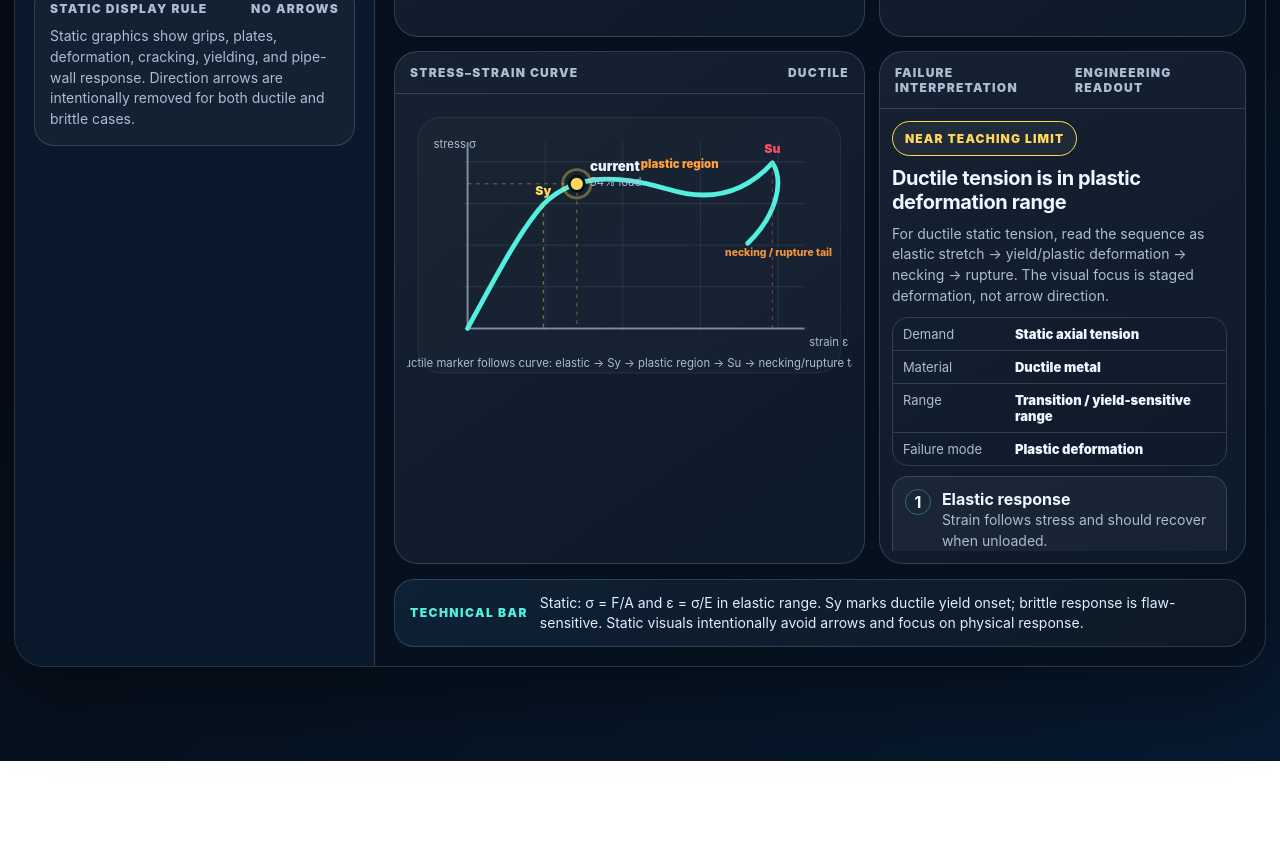
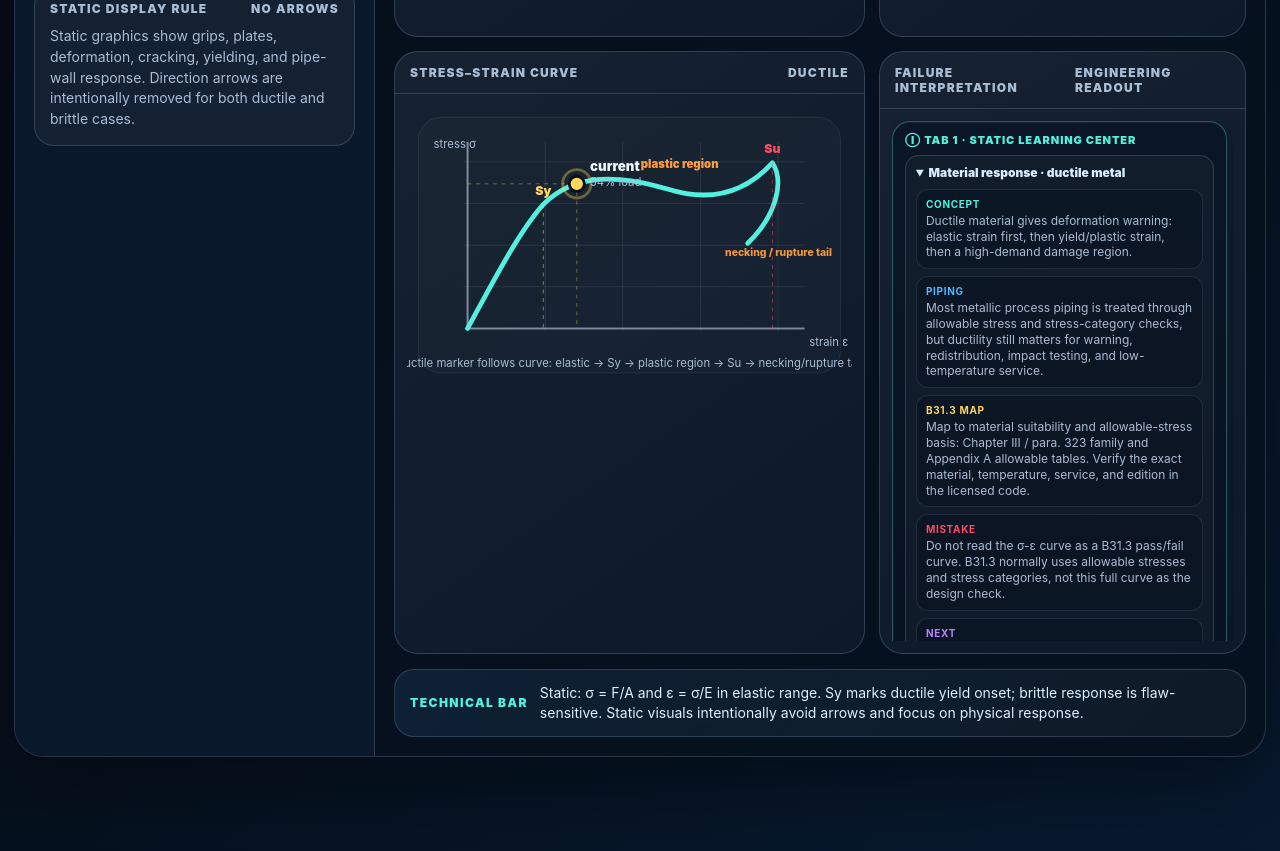
Before and after one commit to reallaksh19/PipingStressIllustration, a React (Vite) app in the folder failure-strength-lab-v3/: page / in a window 1280 px wide. Shown: the part 720-1571 px from the top of the page. Before the commit the page ends 1481 px from the top, so only its background shows below. Built offline with nearby package versions, Linux system fonts and the light colour scheme.

Commit message:
Make Learning Center visible for static and fatigue tabs

```diff
--- a/failure-strength-lab-v3/src/components/Interpretation.tsx
+++ b/failure-strength-lab-v3/src/components/Interpretation.tsx
@@ -23,17 +23,24 @@ type LearningHelper = {
 
 export function Interpretation({ state, status }: { state: LabState; status: Status }) {
   const readout = state.mode === 'fatigue' ? fatigueReadout(state) : staticReadout(state);
-  const learningPanelMaxHeight = state.mode === 'static' || state.mode === 'fatigue' ? 430 : 236;
+  const learningHelpers = state.mode === 'static'
+    ? staticLearningHelpers(state)
+    : state.mode === 'fatigue'
+      ? fatigueLearningHelpers(state)
+      : [];
+  const learningLabel = state.mode === 'fatigue' ? 'Tab 2 · Fatigue Learning Center' : 'Tab 1 · Static Learning Center';
 
   return <div
     className="interp failure-readout"
     style={{
       gap: 10,
-      maxHeight: learningPanelMaxHeight,
+      maxHeight: state.mode === 'static' || state.mode === 'fatigue' ? 520 : 236,
       overflowY: 'auto',
       paddingRight: 6,
     }}
   >
+    {learningHelpers.length > 0 && <LearningCenter label={learningLabel} helpers={learningHelpers} />}
+
     <span className="badge" style={{ color: status.color }}>{status.badge}</span>
     <h3 className="result-title">{readout.headline}</h3>
     <p className="copy">{readout.principle}</p>
@@ -51,9 +58,6 @@ export function Interpretation({ state, status }: { state: LabState; status: Sta
 
     <div className="bucket" style={{ borderColor: 'rgba(82,240,223,.28)' }}><b>Watch in the graphics</b><span className="copy">{readout.watch}</span></div>
     <div className="bucket" style={{ borderColor: 'rgba(255,215,91,.28)' }}><b>Boundary</b><span className="copy">{readout.caution}</span></div>
-
-    {state.mode === 'static' && <LearningCenter label="Tab 1 Learning Center" helpers={staticLearningHelpers(state)} />}
-    {state.mode === 'fatigue' && <LearningCenter label="Tab 2 Fatigue Learning Center" helpers={fatigueLearningHelpers(state)} />}
   </div>;
 }
 
@@ -63,12 +67,12 @@ function LearningCenter({ label, helpers }: { label: string; helpers: LearningHe
     style={{
       display: 'grid',
       gap: 8,
-      marginTop: 2,
+      marginBottom: 4,
       padding: '11px 12px',
       borderRadius: 18,
-      border: '1px solid rgba(82,240,223,.28)',
-      background: 'linear-gradient(180deg,rgba(9,20,36,.78),rgba(6,16,29,.92))',
-      boxShadow: 'inset 0 1px 0 rgba(255,255,255,.06)',
+      border: '1px solid rgba(82,240,223,.34)',
+      background: 'linear-gradient(180deg,rgba(9,20,36,.88),rgba(6,16,29,.95))',
+      boxShadow: 'inset 0 1px 0 rgba(255,255,255,.06), 0 10px 26px rgba(0,0,0,.24)',
     }}
   >
     <div style={{ color: '#52f0df', fontWeight: 950, letterSpacing: '.08em', textTransform: 'uppercase', fontSize: 11 }}>ⓘ {label}</div>
@@ -112,7 +116,7 @@ function staticLearningHelpers(state: LabState): LearningHelper[] {
         ? 'Most metallic process piping is treated through allowable stress and stress-category checks, but ductility still matters for warning, redistribution, impact testing, and low-temperature service.'
         : 'Low-temperature service, cast/fragile materials, old damage, flaws, or unsuitable material selection can make fracture sensitivity more important than visible yielding.',
       b313: 'Map to material suitability and allowable-stress basis: Chapter III / para. 323 family and Appendix A allowable tables. Verify the exact material, temperature, service, and edition in the licensed code.',
-      mistake: 'Do not read the σ–ε curve as a B31.3 pass/fail curve. B31.3 normally uses allowable stresses and stress categories, not this full curve as the design check.',
+      mistake: 'Do not read the σ-ε curve as a B31.3 pass/fail curve. B31.3 normally uses allowable stresses and stress categories, not this full curve as the design check.',
       next: 'For pipe-specific components, go to Pipe Stress · σθ σL τ after understanding the material response.',
     },
     {
@@ -136,11 +140,11 @@ function staticLearningHelpers(state: LabState): LearningHelper[] {
       next: 'Use Pipe Stress · σθ σL τ for hoop and longitudinal component names before any combined check.',
     },
     {
-      title: 'Stress–strain curve',
+      title: 'Stress-strain curve',
       route: 'education only',
       concept: 'The curve teaches elastic response, yield, plasticity, ultimate strength, and rupture/fracture behavior. The moving point is a teaching marker, not a code-calculated stress point.',
       piping: 'In piping work, the stress-strain idea helps interpret yielding and brittle behavior, but routine code checks are performed by stress category and allowable limits.',
-      b313: 'Use as background only. For code route, map to allowable stress S/Sh/Sc and stress categories; verify exact para. references and material tables in the project B31.3 edition.',
+      b313: 'Use as background only. For code route, map to allowable stress S/Sh/Sc and stress categories; verify exact paragraph references and material tables in the project B31.3 edition.',
       mistake: 'Do not compare this plotted point directly with B31.3 allowable stress. The plotted scale is normalized and qualitative.',
       next: 'For a code-style stress route, use Combined Stress only after selecting the correct source/category in Load Types.',
     },
@@ -150,7 +154,7 @@ function staticLearningHelpers(state: LabState): LearningHelper[] {
       concept: 'Tab 1 is the foundation: material response and static behavior. It prepares the user to understand why B31.3 separates pressure design, sustained stress, occasional stress, and displacement range.',
       piping: 'A pipe stress engineer typically checks routing, supports, nozzle loads, sustained/operating/test/occasional cases, and material/temperature limits using a model and project code basis.',
       b313: 'Initial map: 301 design conditions, 304 pressure design, 302.3.5 sustained/displacement stress categories, 302.3.6 occasional stress, 319 flexibility, 321 supports, 323 materials, Appendix A allowables. Educational paragraph map only.',
-      mistake: 'Do not say “code compliant” from this tab. It has no pipe size, material, temperature, pressure, support layout, SIF/flexibility factors, or load combinations.',
+      mistake: 'Do not say code compliant from this tab. It has no pipe size, material, temperature, pressure, support layout, SIF/flexibility factors, or load combinations.',
       next: 'Next helper rollout should start with Load Types because it decides which B31.3 route is relevant.',
     },
   ];
@@ -159,58 +163,56 @@ function staticLearningHelpers(state: LabState): LearningHelper[] {
 function fatigueLearningHelpers(state: LabState): LearningHelper[] {
   const logN = logCycles(state.fatigueCyclesSlider);
   const boundary = allowableStressRangePercent(logN);
-  const ratio = state.fatigueStressRange / Math.max(boundary, 1);
-  const nearBoundary = ratio > 0.82;
-  const cycleText = cycleLabel(state.fatigueCyclesSlider);
+  const nearBoundary = state.fatigueStressRange / Math.max(boundary, 1) > 0.82;
   const hotspotText = state.notchEnabled ? 'weld/notch hotspot active' : 'smooth detail selected';
 
   return [
     {
       title: 'Stress range Δσ',
       route: 'cyclic range',
-      concept: `Fatigue is driven by repeated stress range, not by one static peak. Current Δσ is ${state.fatigueStressRange}% in this normalized teaching view.`,
-      piping: 'In process piping, stress range may come from startup/shutdown thermal cycles, pressure pulsation, vibration, slugging, relief discharge, rotating equipment, or cyclic support movement.',
-      b313: 'Map cyclic displacement-type behavior to the displacement stress-range / flexibility route: 302.3.5(d), 319, and 319.4.4 family. Verify exact wording, edition, cycle factor, material, and service category in the licensed project code.',
-      mistake: 'Do not judge fatigue from maximum stress alone. A lower stress repeated many times can damage a weld toe or branch connection even when sustained stress looks acceptable.',
-      next: 'Use Load Types first to decide whether the source is thermal displacement, vibration, pressure pulsation, or occasional event before using Combined Stress.',
+      concept: `Fatigue is controlled by repeated stress range, not one static peak. Current Δσ is ${state.fatigueStressRange}% in this normalized teaching view.`,
+      piping: 'Repeated stress range can come from startup/shutdown, thermal cycling, vibration, pressure pulsation, slugging, relief events, rotating equipment, or cyclic support movement.',
+      b313: 'Map cyclic displacement-type behavior to displacement stress-range / flexibility route: 302.3.5(d), 319, and 319.4.4 family. Severe cyclic service may need deeper project fatigue assessment.',
+      mistake: 'Do not judge fatigue only from maximum stress. Lower stress repeated many times can be more damaging than one high static event.',
+      next: 'Use Load Types to classify the source, then use Pipe Expansion or Combined Stress only after the stress-range route is clear.',
     },
     {
       title: 'Cycles N',
       route: 'life axis',
-      concept: `The S-N axis is logarithmic. The current setting is about ${cycleText} cycles, and the displayed teaching boundary is about ${boundary.toFixed(0)}%.`,
-      piping: 'Batch operation, daily startup, compressor pulsation, pump vibration, and frequent thermal swing can make cycle count the governing fatigue input.',
-      b313: 'For displacement stress range, connect the cycle-count idea to stress-range reduction / cycle-factor interpretation in the B31.3 expansion stress-range route. Dynamic or vibration cases need project-specific evaluation.',
-      mistake: 'Do not combine always-present sustained load and cyclic stress range into one generic value. Mean load, range, source, and number of cycles are separate ideas.',
-      next: 'Review the S-N curve helper, then classify the physical load source in Load Types.',
+      concept: `The S-N axis is logarithmic: the current display is about ${cycleLabel(state.fatigueCyclesSlider)} cycles. Higher cycle count reduces the acceptable stress-range cue.`,
+      piping: 'Batch operation, compressor/pump pulsation, repeated trips, thermal swing count, and flow-induced vibration cycles can dominate fatigue risk even when sustained stress looks acceptable.',
+      b313: 'Use B31.3 expansion-stress-range and cycle-factor interpretation for displacement cycles. For vibration or pulsation, treat this app panel as screening and move to project-specific dynamic/fatigue evaluation.',
+      mistake: 'Do not combine always-present sustained stress and cyclic stress range into one generic slider. The number of reversals/cycles matters.',
+      next: 'Review hotspot and S-N limitation helpers before using the failure interpretation readout.',
     },
     {
       title: 'Weld toe / notch hotspot',
       route: hotspotText,
       concept: state.notchEnabled
-        ? 'A geometric discontinuity concentrates cyclic stress. The visual hotspot marks where crack initiation is most likely.'
-        : 'A smooth detail reduces local concentration, but fatigue can still occur when range and cycles are high.',
-      piping: 'Practical piping fatigue often initiates at weld toes, branch connections, small-bore connections, socket welds, attachments, clamps, pipe shoes, or local discontinuities.',
-      b313: 'Map local geometry effects to SIF/flexibility treatment where applicable: 319 with Appendix D / B31J-type interpretation. Component-specific treatment and project method must be checked.',
-      mistake: 'Do not rely only on nominal pipe-span stress for fatigue. The local detail class, weld profile, branch geometry, attachment, and vibration source can control the result.',
-      next: 'Use Pipe Stress for stress components, then use Load Types to select the correct code route.',
+        ? 'A local discontinuity concentrates cyclic stress. The weld toe/notch is the likely crack-initiation point in the teaching visual.'
+        : 'A smooth detail lowers local concentration, but fatigue can still occur if stress range and cycles are high enough.',
+      piping: 'Real piping fatigue often initiates at weld toes, branch connections, small-bore connections, socket welds, clamps, pipe shoes, and local attachment details.',
+      b313: 'Map local geometry effects to flexibility/SIF logic where applicable: 319 and Appendix D / B31J-type interpretation. Exact treatment depends on component and project method.',
+      mistake: 'Do not assume nominal pipe span stress alone captures weld-toe, branch-connection, or attachment fatigue hotspot demand.',
+      next: 'Use the local/cross-section panel to track initiation, growth, beach marks, and final fracture cue.',
     },
     {
       title: 'S-N curve limitation',
-      route: nearBoundary ? 'near/above warning' : 'below warning',
-      concept: `The S-N curve is a teaching boundary. The current point is ${nearBoundary ? 'near or above' : 'below'} the normalized warning line; it is not a code-certified fatigue calculation.`,
-      piping: 'Real piping fatigue assessment needs weld/detail quality, environment, corrosion, temperature, mean stress, stress concentration, dynamic amplification, support condition, and inspection history.',
-      b313: 'Do not treat this displayed S-N curve as the B31.3 equation. B31.3 routes cyclic displacement through expansion stress range, while vibration/pulsation or crack-like cases may need dynamic analysis or fracture mechanics outside this simple view.',
-      mistake: 'Do not label the plotted S-N point as pass/fail. It is normalized, qualitative, and intended to teach why repeated loading can fail below yield.',
-      next: 'For code-style reasoning, use Load Types before Combined Stress; for existing cracks, move beyond this app to inspection/fracture assessment.',
+      route: nearBoundary ? 'near/above boundary' : 'below boundary',
+      concept: `The curve is a teaching boundary. Current approximate boundary is ${boundary.toFixed(0)}%, so the point is ${nearBoundary ? 'near/above' : 'below'} the fatigue warning line.`,
+      piping: 'The app shows the S-N idea because fatigue can occur below yield. Real piping fatigue also needs detail class, environment, weld quality, mean stress, temperature, inspection data, and load history.',
+      b313: 'Do not treat this as the actual B31.3 equation. B31.3 normally routes cyclic displacement through expansion stress range; crack-like conditions may need fracture mechanics outside this simple view.',
+      mistake: 'Do not call the displayed S-N point B31.3 pass/fail. It is normalized educational screening.',
+      next: 'After S-N, move to Combined Stress only for educational combination; for code work, first choose sustained/occasional/displacement route.',
     },
     {
       title: 'B31.3 lens for Tab 2',
       route: 'fatigue map',
-      concept: 'Tab 2 teaches cyclic damage: stress range, cycle count, local initiation at a discontinuity, crack growth, and final fracture cue.',
-      piping: 'A pipe stress engineer should connect fatigue to load source, thermal cycle count, vibration source, SIF/detail, supports/restraints, branch geometry, and inspection strategy.',
-      b313: 'Initial map: 302.3.5(d) displacement stress range, 319 flexibility analysis, 319.4.4 expansion stress range family, 302.3.6 occasional/dynamic event family, and Appendix D / B31J-style SIF/flexibility where applicable. Educational paragraph map only.',
-      mistake: 'Do not replace B31.3 stress-range logic, dynamic analysis, project fatigue requirements, or fracture assessment with a generic material S-N curve.',
-      next: 'Next helper rollout should move to Stress Components so users separate σx/σy/τxy notation from pipe hoop/axial notation.',
+      concept: 'Tab 2 teaches cyclic damage: initiation at a stress raiser, cycle-by-cycle crack growth, and final fracture after enough repetitions.',
+      piping: 'A pipe stress engineer should connect fatigue to load source, stress range, local SIF/detail, supports/restraints, vibration, thermal cycles, and inspection/monitoring strategy.',
+      b313: 'Initial map: displacement stress range 302.3.5(d), flexibility analysis 319, expansion stress range 319.4.4 family, occasional/dynamic route 302.3.6 family, and SIF/flexibility via Appendix D / B31J where applicable. Educational paragraph map only.',
+      mistake: 'Do not use a generic material S-N curve as a substitute for project fatigue requirements, code stress-range equations, dynamic analysis, or fracture assessment.',
+      next: 'Next tab helper rollout should move to Stress Components so users separate σx/σy/τxy notation from pipe hoop/axial notation.',
     },
   ];
 }
```
